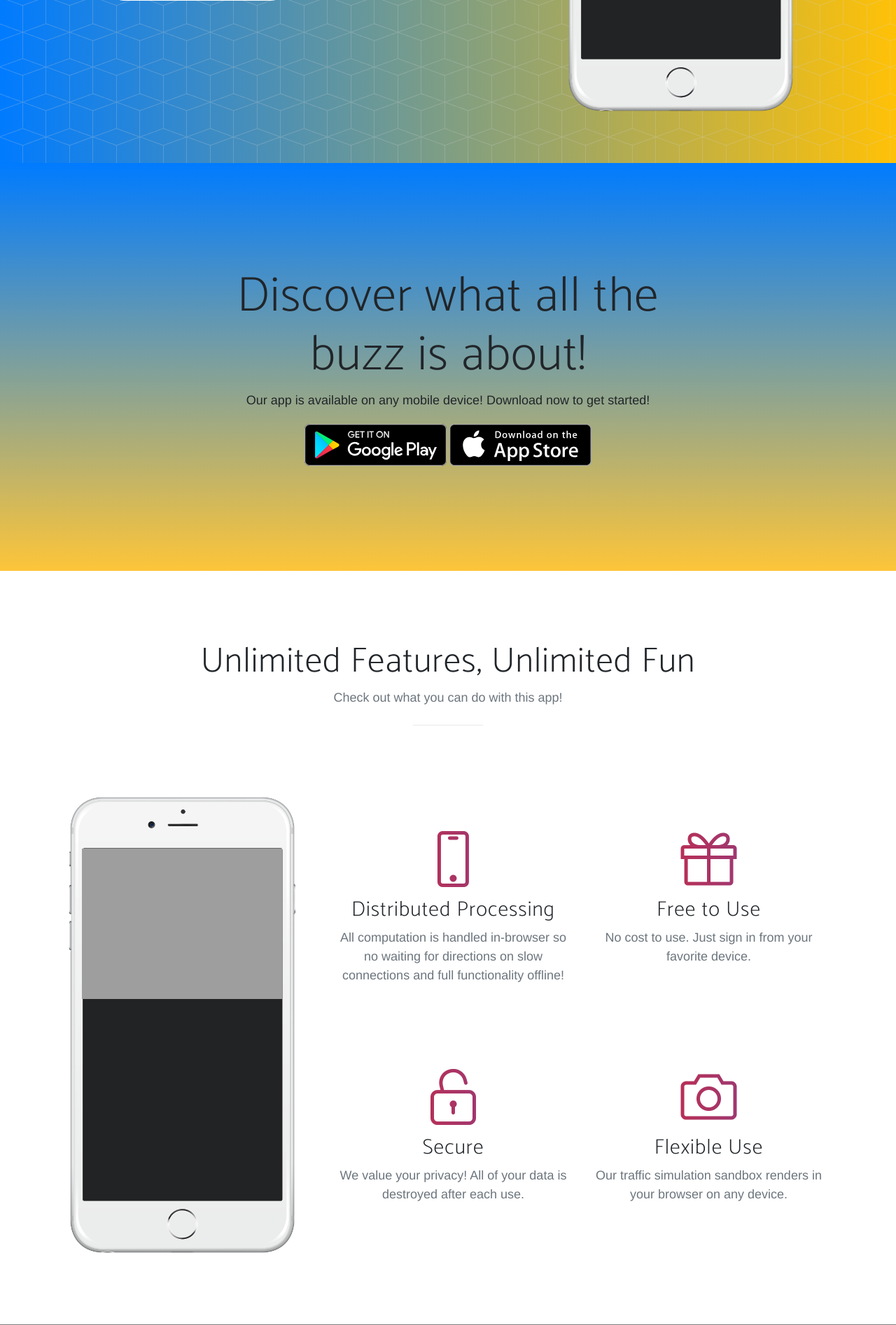
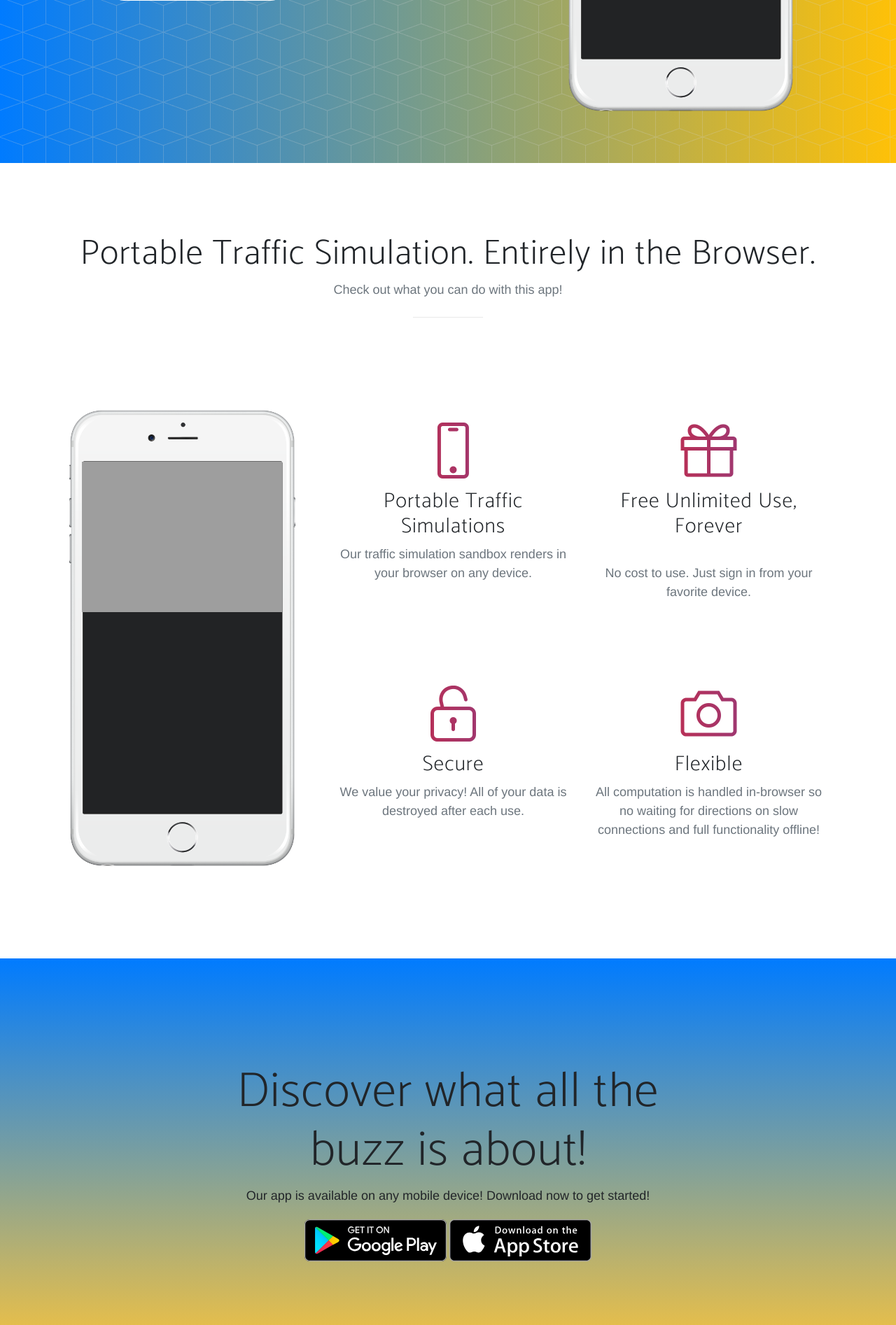
Before and after one commit to abosneaga/hashmap_website, a Django app: page / in a window 1280 px wide. Shown: the part 567-2461 px from the top of the page at 70% size. Run offline with Django 3.2, Linux system fonts and the light colour scheme; some libraries are stand-ins or nearby versions; some web fonts are replaced; grey boxes are pictures that could not be loaded.

Commit message:
Stable version.

```diff
--- a/landing/templates/landing/index.html
+++ b/landing/templates/landing/index.html
@@ -88,25 +88,10 @@
     </div>
   </header>
 
-  <section class="download bg-primary text-center" id="download">
-    <div class="container">
-      <div class="row">
-        <div class="col-md-8 mx-auto">
-          <h2 class="section-heading">Discover what all the buzz is about!</h2>
-          <p>Our app is available on any mobile device! Download now to get started!</p>
-          <div class="badges">
-            <a class="badge-link" href="#"><img src="{% static 'img/google-play-badge.svg' %}" alt=""></a>
-            <a class="badge-link" href="#"><img src="{% static 'img/app-store-badge.svg' %}" alt=""></a>
-          </div>
-        </div>
-      </div>
-    </div>
-  </section>
-
-  <section class="features" id="features">
+<section class="features" id="features">
     <div class="container">
       <div class="section-heading text-center">
-        <h2>Unlimited Features, Unlimited Fun</h2>
+        <h2>Portable Traffic Simulation. Entirely in the Browser.</h2>
         <p class="text-muted">Check out what you can do with this app!</p>
         <hr>
       </div>
@@ -132,15 +117,15 @@
               <div class="col-lg-6">
                 <div class="feature-item">
                   <i class="icon-screen-smartphone text-primary"></i>
-                  <h3>Distributed Processing</h3>
-                  <p class="text-muted">All computation is handled in-browser so no waiting for directions on slow connections and full functionality offline!</p>
+                  <h3>Portable Traffic Simulations</h3>
+                  <p class="text-muted">Our traffic simulation sandbox renders in your browser on any device.</p>
                 </div>
               </div>
               <div class="col-lg-6">
                 <div class="feature-item">
                   <i class="icon-present text-primary"></i>
-                  <h3>Free to Use</h3>
-                  <p class="text-muted">No cost to use. Just sign in from your favorite device.</p>
+                  <h3>Free Unlimited Use, Forever</h3>
+                  <p class="text-muted"> <br> No cost to use. Just sign in from your favorite device.</p>
                 </div>
               </div>
             </div>
@@ -155,8 +140,8 @@
               <div class="col-lg-6">
                 <div class="feature-item">
                   <i class="icon-camera text-primary"></i>
-                  <h3>Flexible Use</h3>
-                  <p class="text-muted">Our traffic simulation sandbox renders in your browser on any device.</p>
+                  <h3>Flexible</h3>
+                  <p class="text-muted">All computation is handled in-browser so no waiting for directions on slow connections and full functionality offline!</p>
                 </div>
               </div>
             </div>
@@ -165,6 +150,23 @@
       </div>
     </div>
   </section>
+
+  <section class="download bg-primary text-center" id="download">
+    <div class="container">
+      <div class="row">
+        <div class="col-md-8 mx-auto">
+          <h2 class="section-heading">Discover what all the buzz is about!</h2>
+          <p>Our app is available on any mobile device! Download now to get started!</p>
+          <div class="badges">
+            <a class="badge-link" href="#"><img src="{% static 'img/google-play-badge.svg' %}" alt=""></a>
+            <a class="badge-link" href="#"><img src="{% static 'img/app-store-badge.svg' %}" alt=""></a>
+          </div>
+        </div>
+      </div>
+    </div>
+  </section>
+
+
 
 
   <header style="position: relative; z-index: 1;">
```
